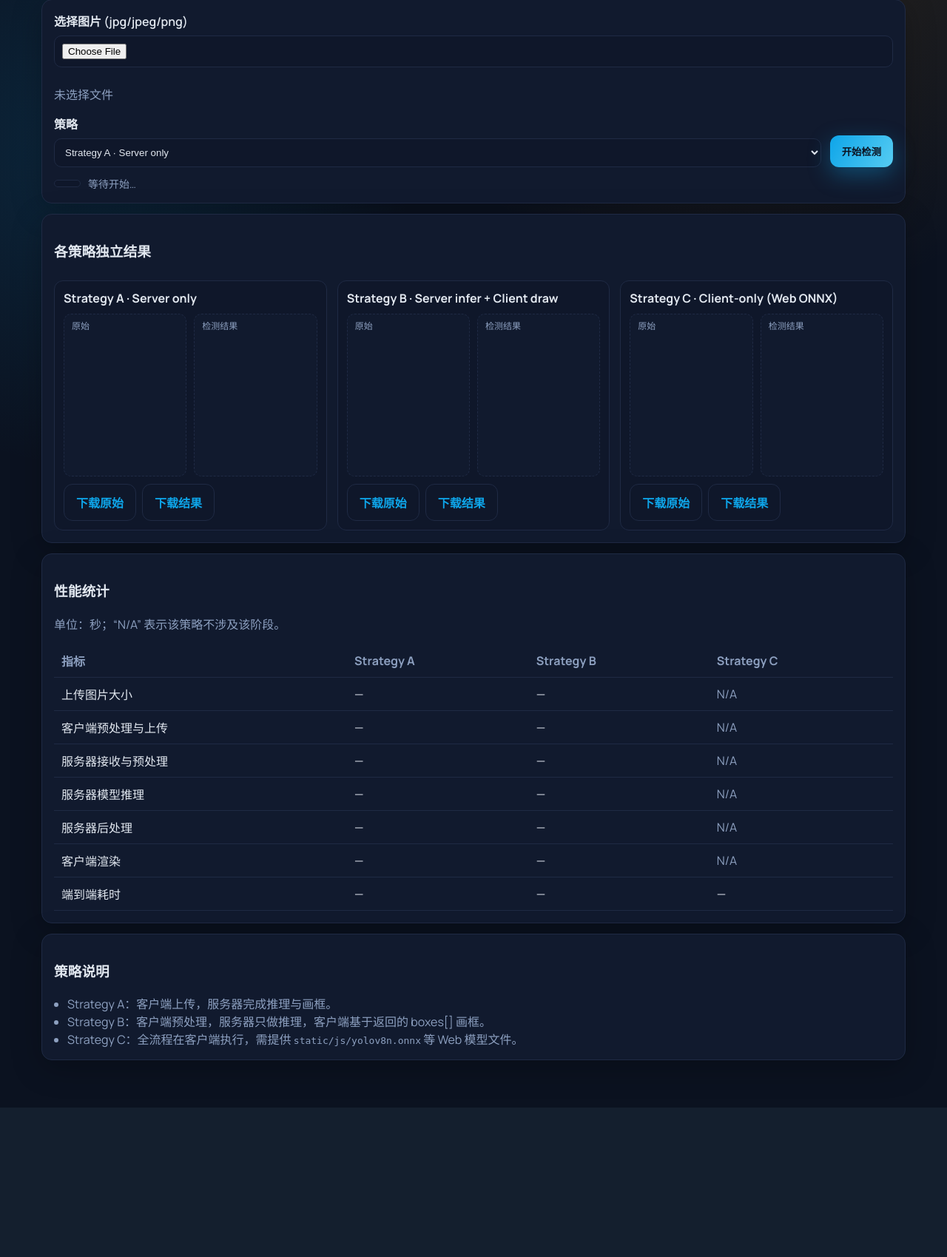
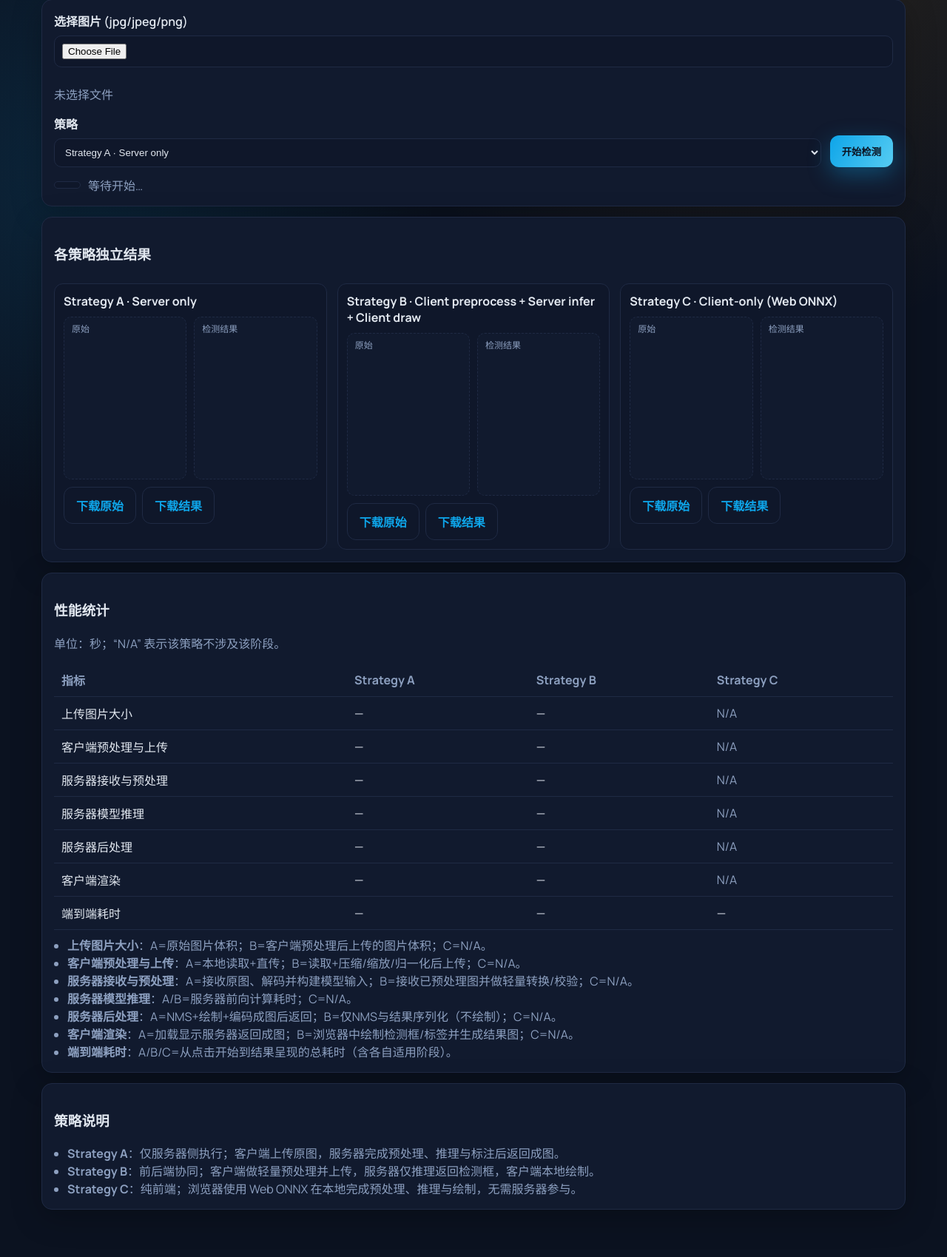
Before and after one commit to Ethan0318/YOLO-Project-for-SCUT-Software-Architecture-Class, a Flask app: page / in a window 1280 px wide. Shown: the part 123-1822 px from the top of the page at 74% size. Before the commit the page ends 1620 px from the top, so only its background shows below. Run offline with Flask 3, Linux system fonts and the light colour scheme; some libraries are stand-ins or nearby versions.

Commit message:
ver-3.0
修改了性能统计指标

```diff
--- a/static/css/style.css
+++ b/static/css/style.css
@@ -52,7 +52,7 @@ input[type="file"]::-webkit-file-upload-button { color: #000; }
 .spinner.hidden { display: none; }
 .progress { width: 100%; height: 10px; background: var(--panel); border-radius: 999px; overflow: hidden; border: 1px solid var(--border); }
 .progress div { height: 100%; width: 0%; background: linear-gradient(90deg, var(--accent), var(--accent-2)); transition: width 0.2s ease; }
-.status-text { color: var(--muted); font-size: 14px; }
+.status-text { color: var(--muted); font-size: 16px; }
 
 .media .panel-header { display: flex; align-items: center; justify-content: space-between; margin-bottom: 8px; }
 .strategy-grid { display: grid; gap: 14px; grid-template-columns: repeat(auto-fit, minmax(320px, 1fr)); }
--- a/static/js/main.js
+++ b/static/js/main.js
@@ -133,64 +133,39 @@ async function handleServerStrategy(file, strategy) {
   const reqPrepareEnd = performance.now();
   const clientReqPrepare = (reqPrepareEnd - reqPrepareStart) / 1000;
 
-  const fetchStart = performance.now();
-  const resp = await fetch("/detect", { method: "POST", body: formData });
-  const headersTime = performance.now();
+  const reqStart = performance.now();
+  const xhr = new XMLHttpRequest();
+  xhr.open("POST", "/detect", true);
+  let uploadEnd = reqStart;
+  let headersRecv = reqStart;
+  xhr.upload.addEventListener("loadend", () => { uploadEnd = performance.now(); });
+  xhr.onreadystatechange = () => { if (xhr.readyState === 2) headersRecv = performance.now(); };
+  const rawText = await new Promise((resolve, reject) => {
+    xhr.onload = () => resolve(xhr.responseText || "{}");
+    xhr.onerror = () => reject(new Error("网络错误"));
+    xhr.send(formData);
+  });
+  const respDone = performance.now();
 
-  let rawText = "";
-  let firstChunkDelay = 0;
-  let downParseTime = 0;
-  if (resp.body && resp.body.getReader) {
-    const reader = resp.body.getReader();
-    const decoder = new TextDecoder("utf-8");
-    const chunks = [];
-    let gotFirst = false;
-    while (true) {
-      const { done, value } = await reader.read();
-      if (!gotFirst && value) { firstChunkDelay = (performance.now() - headersTime) / 1000; gotFirst = true; }
-      if (value) chunks.push(value);
-      if (done) break;
-    }
-    downParseTime = (performance.now() - headersTime) / 1000;
-    const totalLen = chunks.reduce((n, c) => n + c.length, 0);
-    const merged = new Uint8Array(totalLen);
-    let offset = 0;
-    for (const c of chunks) { merged.set(c, offset); offset += c.length; }
-    rawText = decoder.decode(merged);
-  } else {
-    rawText = await resp.text();
-    downParseTime = (performance.now() - headersTime) / 1000;
-    firstChunkDelay = 0;
-  }
-
+  const parseStart = performance.now();
   let data;
-  try {
-    data = JSON.parse(rawText);
-  } catch (_) {
-    data = {};
-  }
-  if (!resp.ok) {
-    let msg = "服务器错误";
-    try {
-      msg = (data && data.error) || msg;
-    } catch (_) {}
-    throw new Error(msg);
-  }
+  try { data = JSON.parse(rawText); } catch (_) { data = {}; }
+  const parseTime = (performance.now() - parseStart) / 1000;
+  const downloadParse = Math.max(0, (respDone - headersRecv) / 1000) + parseTime;
 
   const uploadedBytes = (formData.get("file")?.size || (strategy === "A" ? file.size : 0));
-  const reqUpServerTotal = (headersTime - fetchStart) / 1000;
   const srv = data.timings || {};
-  const uploadEstimate = Math.max(0, reqUpServerTotal - Number(srv.server_recv_pre || 0) - Number(srv.server_infer || 0) - Number(srv.server_post || 0));
-  const clientPreUpload = clientReqPrepare + uploadEstimate;
+  const serverRecvPreDerived = Math.max(Number(srv.server_recv_pre || 0), Math.max(0, (headersRecv - uploadEnd) / 1000 - Number(srv.server_infer || 0) - Number(srv.server_post || 0)));
+  const clientPreUpload = clientReqPrepare + (uploadEnd - reqStart) / 1000;
   if (strategy === "A") {
-    await handleStrategyAResult(data, file, overallStart, uploadedBytes, clientPreUpload);
+    await handleStrategyAResult(data, file, overallStart, uploadedBytes, clientPreUpload, serverRecvPreDerived);
   } else {
-    await handleStrategyBResult(data, file, overallStart, mapping, uploadedBytes, clientPreUpload);
+    await handleStrategyBResult(data, file, overallStart, mapping, uploadedBytes, clientPreUpload, downloadParse, serverRecvPreDerived);
   }
   stopLoading();
 }
 
-async function handleStrategyAResult(data, file, overallStart, uploadedBytes, clientPreUpload) {
+async function handleStrategyAResult(data, file, overallStart, uploadedBytes, clientPreUpload, serverRecvPreDerived) {
   const panel = strategyPanels.A;
   const localUrl = panel.originalImage?.src || URL.createObjectURL(file);
   panel.downloadOriginal.href = localUrl;
@@ -206,7 +181,7 @@ async function handleStrategyAResult(data, file, overallStart, uploadedBytes, cl
   const overall = (performance.now() - overallStart) / 1000;
   setMetricCell("a", "size", formatMB(uploadedBytes));
   setMetricCell("a", "clientPreUpload", formatSeconds(clientPreUpload));
-  setMetricCell("a", "serverRecvPre", formatSeconds(srv.server_recv_pre ?? "N/A"));
+  setMetricCell("a", "serverRecvPre", formatSeconds(serverRecvPreDerived));
   setMetricCell("a", "serverInfer", formatSeconds(srv.server_infer ?? "N/A"));
   setMetricCell("a", "serverPost", formatSeconds(srv.server_post ?? "N/A"));
   setMetricCell("a", "clientRender", formatSeconds(clientRender));
@@ -214,7 +189,8 @@ async function handleStrategyAResult(data, file, overallStart, uploadedBytes, cl
   setStatus("Strategy A 完成");
 }
 
-async function handleStrategyBResult(data, file, overallStart, mapping, uploadedBytes, clientPreUpload) {
+async function handleStrategyBResult(data, file, overallStart, mapping, uploadedBytes, clientPreUpload, downloadParse, serverRecvPreDerived) {
+  const renderStart = performance.now();
   const panel = strategyPanels.B;
   const localUrl = panel.originalImage?.src || URL.createObjectURL(file);
   panel.downloadOriginal.href = localUrl;
@@ -227,22 +203,22 @@ async function handleStrategyBResult(data, file, overallStart, mapping, uploaded
       })
     : boxesSmall;
 
-  const { dataUrl, clientTime } = await drawBoundingBoxes(panel.originalImage, boxes, panel.canvas, { color: "#0ea5e9" });
-  const layoutStart = performance.now();
+  const { dataUrl } = await drawBoundingBoxes(panel.originalImage, boxes, panel.canvas, { color: "#0ea5e9" });
   showDetectedCanvas(panel);
   panel.detectedImage.src = dataUrl;
   panel.canvas.classList.remove("hidden");
   panel.downloadResult.href = dataUrl;
-  const layoutTime = (performance.now() - layoutStart) / 1000;
+  const renderEnd = performance.now();
+  const clientRenderTime = (renderEnd - renderStart) / 1000;
 
   const srv = data.timings || {};
   const overall = (performance.now() - overallStart) / 1000;
   setMetricCell("b", "size", formatMB(uploadedBytes));
   setMetricCell("b", "clientPreUpload", formatSeconds(clientPreUpload));
-  setMetricCell("b", "serverRecvPre", formatSeconds(srv.server_recv_pre ?? "N/A"));
+  setMetricCell("b", "serverRecvPre", formatSeconds(serverRecvPreDerived));
   setMetricCell("b", "serverInfer", formatSeconds(srv.server_infer ?? "N/A"));
   setMetricCell("b", "serverPost", formatSeconds(srv.server_post ?? "N/A"));
-  setMetricCell("b", "clientRender", formatSeconds(clientTime + layoutTime));
+  setMetricCell("b", "clientRender", formatSeconds(downloadParse + clientRenderTime));
   setMetricCell("b", "total", formatSeconds(overall));
   setStatus("Strategy B 完成");
 }
--- a/templates/index.html
+++ b/templates/index.html
@@ -72,7 +72,7 @@
         </div>
 
         <div class="strategy-card" id="panel-b">
-          <div class="strategy-title">Strategy B · Server infer + Client draw</div>
+          <div class="strategy-title">Strategy B · Client preprocess + Server infer + Client draw</div>
           <div class="media-pair">
             <div class="media-slot">
               <p class="slot-label">原始</p>
@@ -115,7 +115,7 @@
       </div>
     </section>
 
-    <section class="card metrics">
+    <section class="card metrics note">
       <div class="panel-header">
         <h3>性能统计</h3>
         <p class="muted">单位：秒；“N/A” 表示该策略不涉及该阶段。</p>
@@ -174,14 +174,23 @@
           </tr>
         </tbody>
       </table>
+      <ul>
+        <li><strong>上传图片大小</strong>：A=原始图片体积；B=客户端预处理后上传的图片体积；C=N/A。</li>
+        <li><strong>客户端预处理与上传</strong>：A=本地读取+直传；B=读取+压缩/缩放/归一化后上传；C=N/A。</li>
+        <li><strong>服务器接收与预处理</strong>：A=接收原图、解码并构建模型输入；B=接收已预处理图并做轻量转换/校验；C=N/A。</li>
+        <li><strong>服务器模型推理</strong>：A/B=服务器前向计算耗时；C=N/A。</li>
+        <li><strong>服务器后处理</strong>：A=NMS+绘制+编码成图后返回；B=仅NMS与结果序列化（不绘制）；C=N/A。</li>
+        <li><strong>客户端渲染</strong>：A=加载显示服务器返回成图；B=浏览器中绘制检测框/标签并生成结果图；C=N/A。</li>
+        <li><strong>端到端耗时</strong>：A/B/C=从点击开始到结果呈现的总耗时（含各自适用阶段）。</li>
+      </ul>
     </section>
 
     <section class="card note">
       <h3>策略说明</h3>
       <ul>
-        <li>Strategy A：客户端上传，服务器完成推理与画框。</li>
-        <li>Strategy B：客户端预处理，服务器只做推理，客户端基于返回的 boxes[] 画框。</li>
-        <li>Strategy C：全流程在客户端执行，需提供 <code>static/js/yolov8n.onnx</code> 等 Web 模型文件。</li>
+        <li><strong>Strategy A</strong>：仅服务器侧执行；客户端上传原图，服务器完成预处理、推理与标注后返回成图。</li>
+        <li><strong>Strategy B</strong>：前后端协同；客户端做轻量预处理并上传，服务器仅推理返回检测框，客户端本地绘制。</li>
+        <li><strong>Strategy C</strong>：纯前端；浏览器使用 Web ONNX 在本地完成预处理、推理与绘制，无需服务器参与。</li>
       </ul>
     </section>
   </div>
```
Also changed, not shown: README.md.
